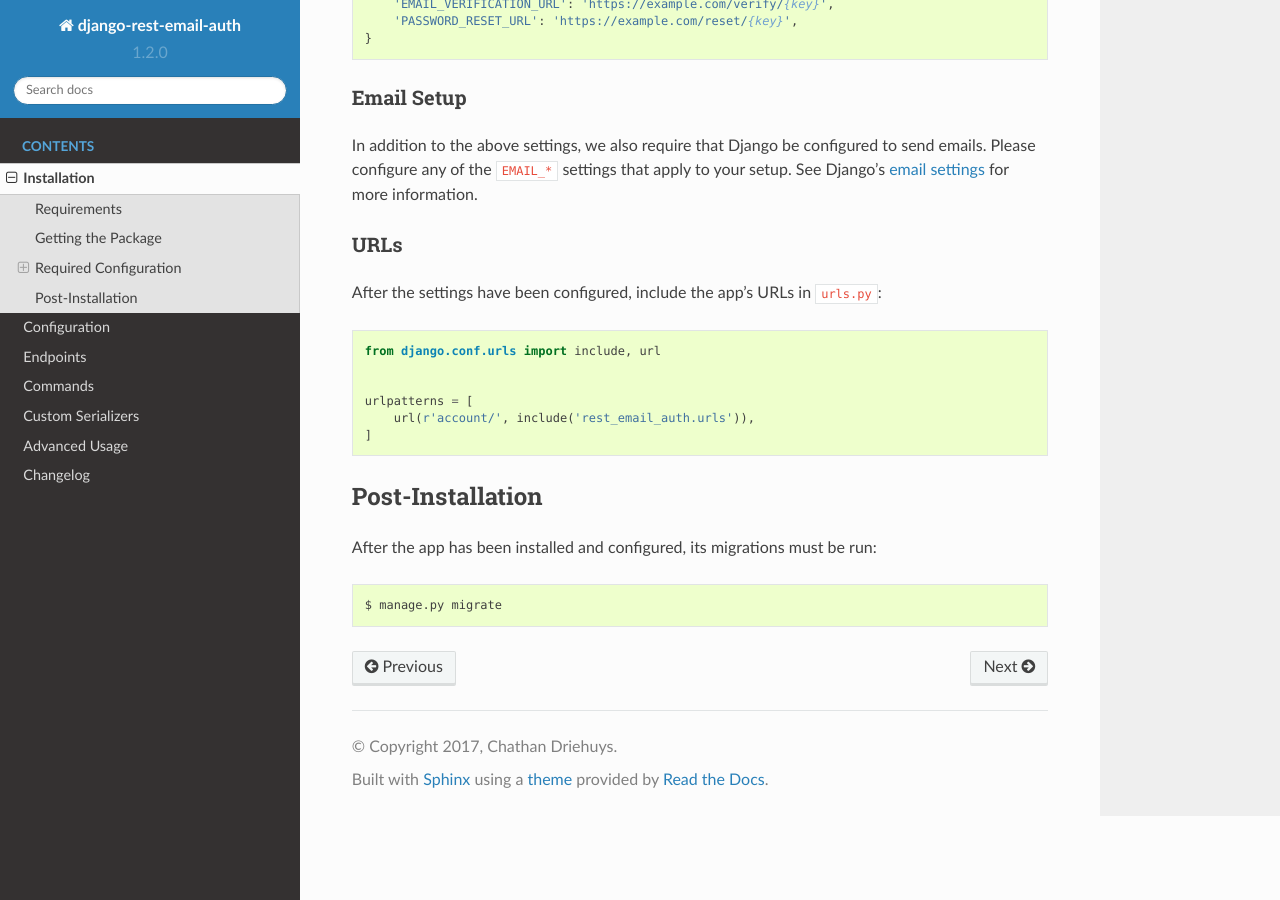
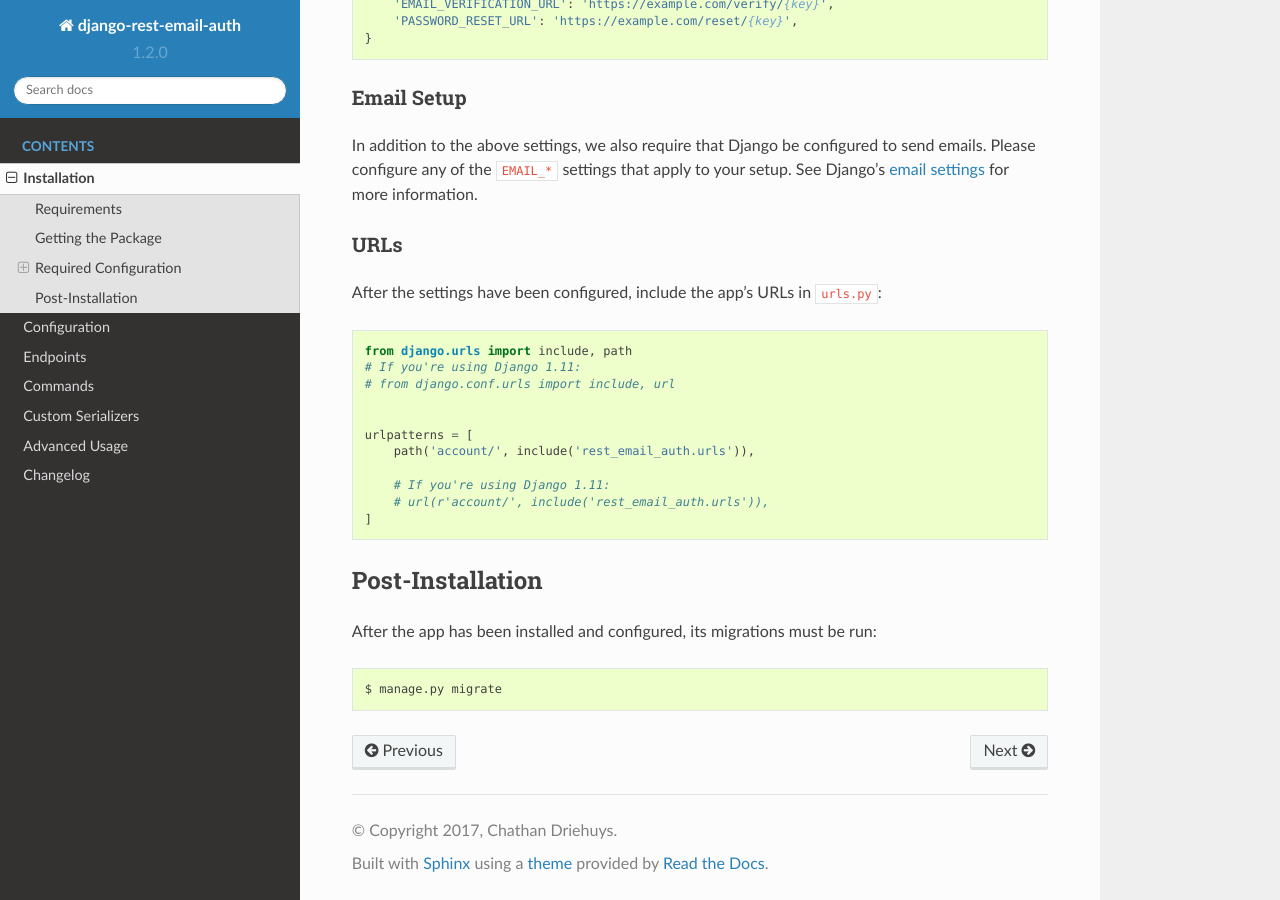
Before and after one commit to cdriehuys/django-rest-email-auth, a Sphinx documentation site: the page built from docs/installation.rst, in a window 1280 px wide and 900 px high, scrolled down 1096 px. Built offline with Sphinx 7.4.7 and the Read the Docs theme 2.0.0, drawn with Linux system fonts in a browser that asks for light colours.

Commit message:
Update installation documentation on URLs.
The documentation now shows the new-style URLs using `path`.

Closes #60

```diff
--- a/docs/installation.rst
+++ b/docs/installation.rst
@@ -66,11 +66,16 @@ URLs
 
 After the settings have been configured, include the app's URLs in :file:`urls.py`::
 
-    from django.conf.urls import include, url
+    from django.urls import include, path
+    # If you're using Django 1.11:
+    # from django.conf.urls import include, url
 
 
     urlpatterns = [
-        url(r'account/', include('rest_email_auth.urls')),
+        path('account/', include('rest_email_auth.urls')),
+
+        # If you're using Django 1.11:
+        # url(r'account/', include('rest_email_auth.urls')),
     ]
 
 
```
